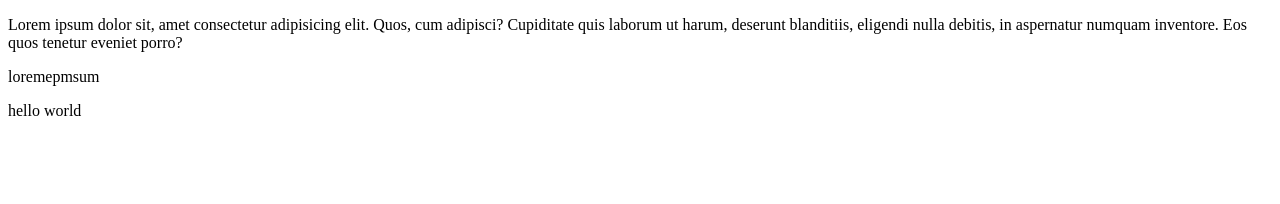
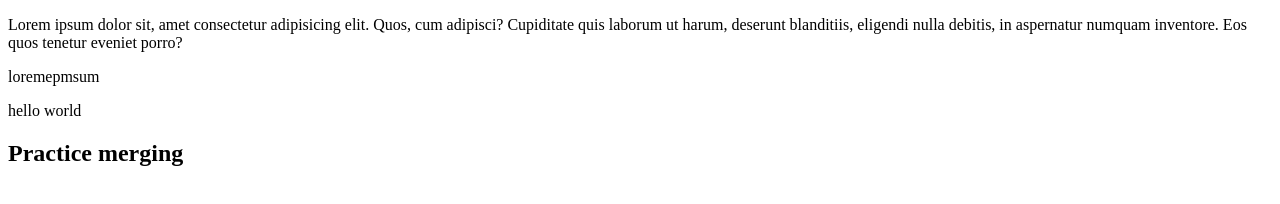
Before and after one commit to Legese1919/merging-team1, a plain HTML site: page index.html in a window 1280 px wide. Drawn offline with Linux system fonts and the light colour scheme.

Commit message:
Update index.html
meging suzan

```diff
--- a/index.html
+++ b/index.html
@@ -14,5 +14,6 @@
 			<p>loremepmsum</p>
 		</p>
 		hello world
+		<h2>Practice merging</h2>
 	</body>
 </html>
```
